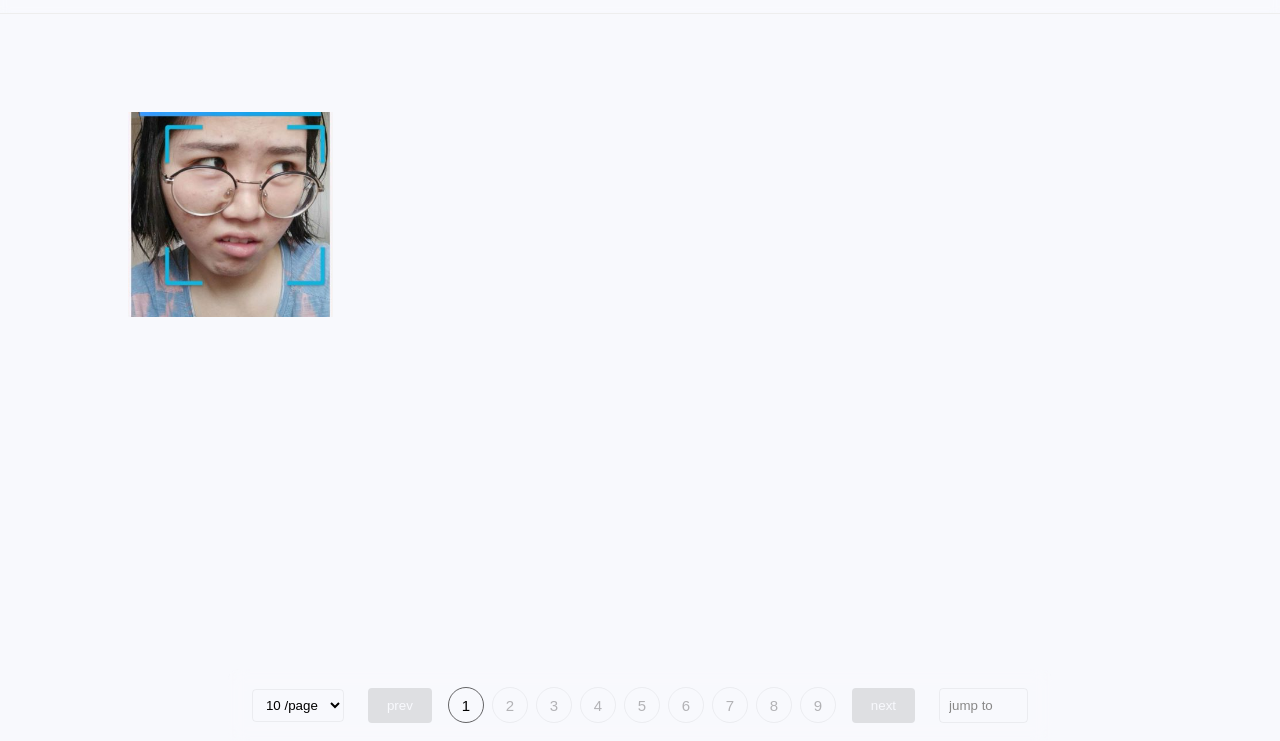
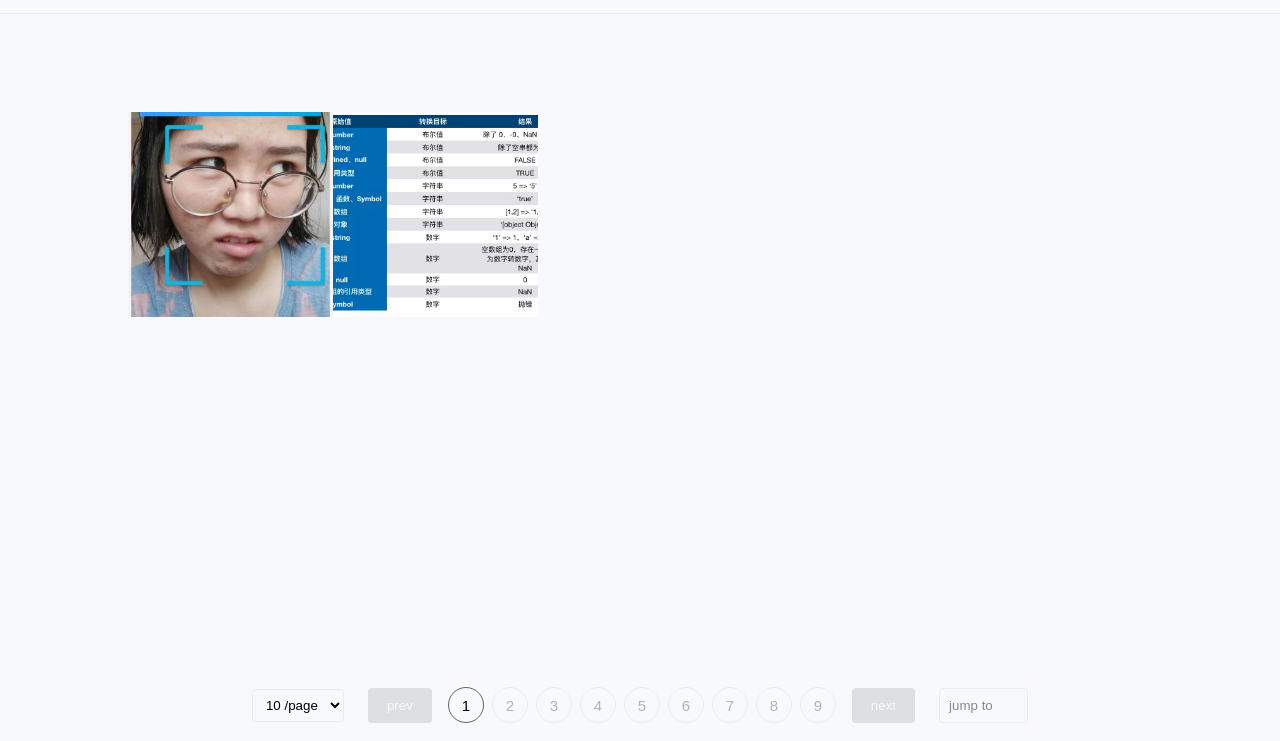
Before and after one commit to dakang824/imgs, a plain HTML site: page index.html in a window 1280 px wide. Shown: the part 59-800 px from the top of the page. Drawn offline with nearby package versions, Linux system fonts and the light colour scheme; files that its build step writes are made by us from their sources.

Commit message:
deploy: 8525c0c1439f0b6fff5945f757f1bfcea239b7e6

```diff
--- a/index.html
+++ b/index.html
@@ -4,7 +4,7 @@
       <head>
             <title>PicPic</title>
             <script>
-                  window.img_paths={"name":"assets","type":"directory","size":"38.89KB","children":[{"name":"3ffb637603dcafcd64ebc132c8870198.jpg","type":"file","extension":"jpg","size":"38.89KB","dimension":"354x580","path":"3ffb637603dcafcd64ebc132c8870198.jpg"}]}
+                  window.img_paths={"name":"assets","type":"directory","size":"255.46KB","children":[{"name":"3ffb637603dcafcd64ebc132c8870198.jpg","type":"file","extension":"jpg","size":"38.89KB","dimension":"354x580","path":"3ffb637603dcafcd64ebc132c8870198.jpg"},{"name":"blog_img","type":"directory","size":"216.57KB","children":[{"name":"1.png","type":"file","extension":"png","size":"216.57KB","dimension":"910x648","path":"blog_img/1.png"}]}]}
             </script>
       </head>
 
```
Also changed, not shown: blog_img/1.png (added).
